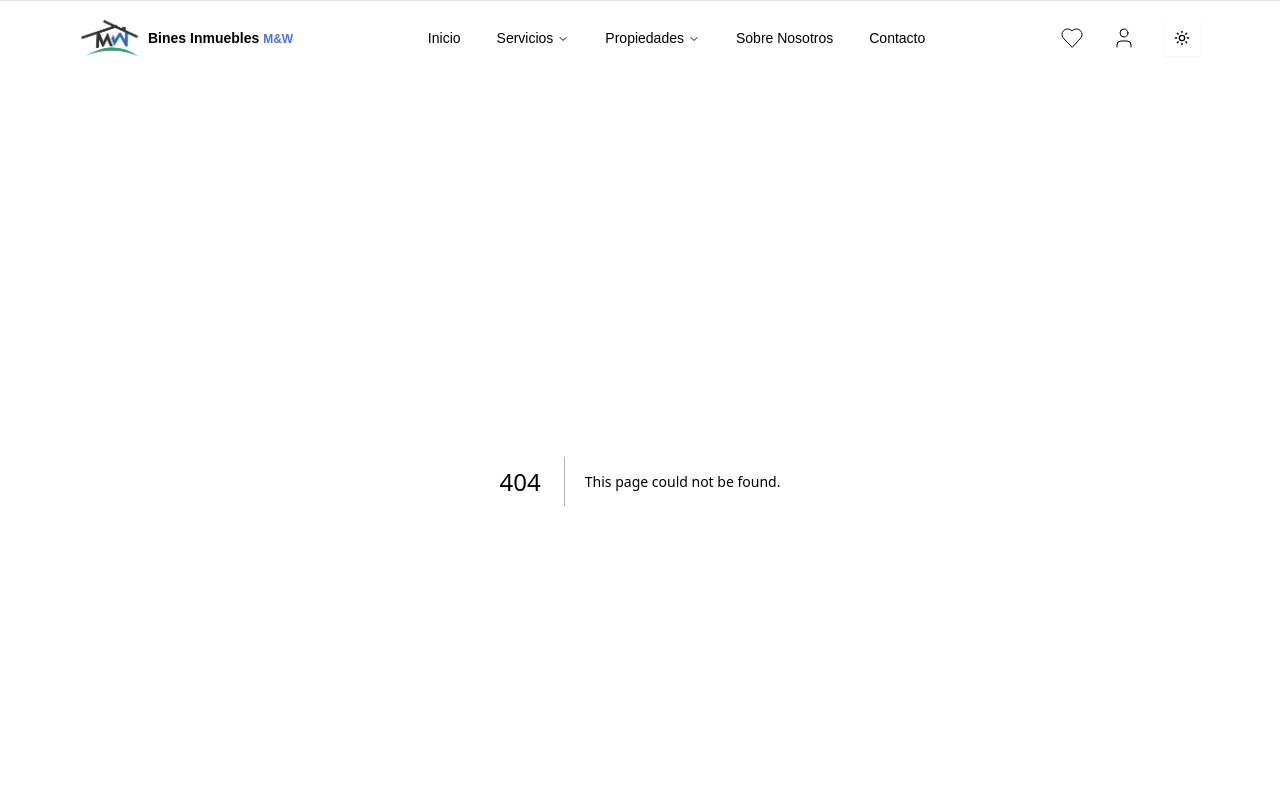
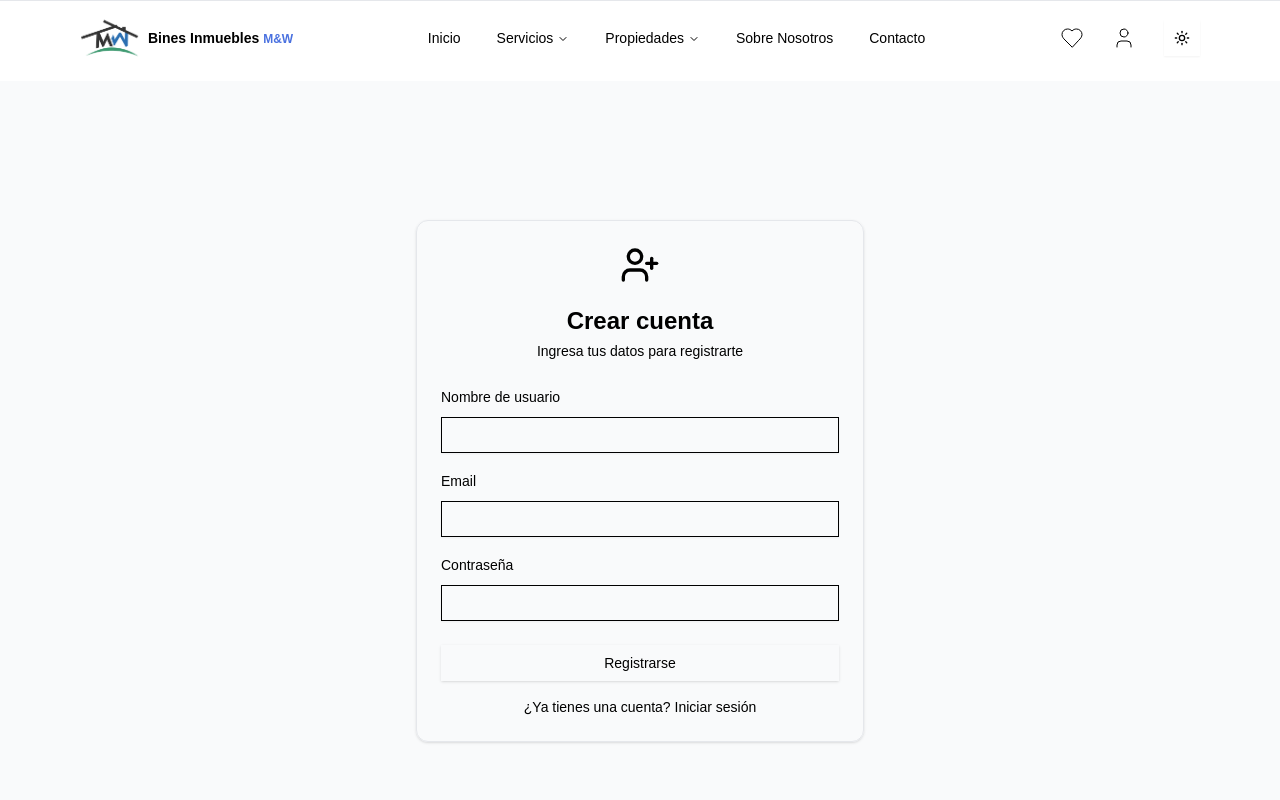
Before and after one commit to WESGAGU/mwbienesinmuebles, a Next.js app: page /register in a window 1280 px wide. Before the commit this address had no page. Shown: the top 800 px of the page. Built offline with nearby package versions, Linux system fonts and the light colour scheme; no server answers.

Commit message:
add de nuevas funciones

```diff
--- a/app/layout.tsx
+++ b/app/layout.tsx
@@ -4,6 +4,8 @@ import "./globals.css";
 import Navbar from "@/components/navagation/navbar";
 import Footer from "@/components/navagation/footer";
 import { ThemeProvider } from "@/components/theme-provider";
+import { SpeedInsights } from "@vercel/speed-insights/next";
+import { Analytics } from "@vercel/analytics/react";
 
 const geistSans = localFont({
   src: "./fonts/GeistVF.woff",
@@ -31,6 +33,8 @@ export default function RootLayout({
       <body
         className={`${geistSans.variable} ${geistMono.variable} antialiased`}
       >
+        <Analytics/>
+        <SpeedInsights/>
         <ThemeProvider
             attribute="class"
             defaultTheme="system"
--- /dev/null
+++ b/app/login/page.tsx
@@ -0,0 +1,91 @@
+'use client';
+
+import { useState } from 'react';
+import { useRouter } from 'next/navigation';
+import { login } from '@/lib/auth';
+import { Button } from '@/components/ui/button';
+import { Input } from '@/components/ui/input';
+import { Card, CardHeader, CardContent, CardFooter } from '@/components/ui/card';
+import { Label } from '@/components/ui/label';
+import Link from 'next/link';
+import { LogIn } from 'lucide-react';
+
+export default function LoginPage() {
+  const router = useRouter();
+  const [credentials, setCredentials] = useState({
+    identifier: '',
+    password: '',
+  });
+  const [error, setError] = useState('');
+
+  const handleSubmit = async (e: React.FormEvent) => {
+    e.preventDefault();
+    try {
+      const response = await login(credentials);
+      if (response.jwt) {
+        localStorage.setItem('token', response.jwt);
+        router.push('/');
+      }
+    } catch (err: any) {
+      setError(err.response?.data?.error?.message || 'Error al iniciar sesión');
+    }
+  };
+
+  return (
+    <div className="min-h-screen flex items-center justify-center bg-gray-50">
+      <Card className="w-full max-w-md">
+        <CardHeader className="space-y-1">
+          <div className="flex items-center justify-center mb-4">
+            <LogIn className="h-10 w-10 text-primary" />
+          </div>
+          <h2 className="text-2xl font-bold text-center">Iniciar sesión</h2>
+          <p className="text-sm text-muted-foreground text-center">
+            Ingresa tus credenciales para acceder
+          </p>
+        </CardHeader>
+        <form onSubmit={handleSubmit}>
+          <CardContent className="space-y-4">
+            <div className="space-y-2">
+              <Label htmlFor="identifier">Email o nombre de usuario</Label>
+              <Input
+                id="identifier"
+                type="text"
+                required
+                value={credentials.identifier}
+                onChange={(e) =>
+                  setCredentials({ ...credentials, identifier: e.target.value })
+                }
+              />
+            </div>
+            <div className="space-y-2">
+              <Label htmlFor="password">Contraseña</Label>
+              <Input
+                id="password"
+                type="password"
+                required
+                value={credentials.password}
+                onChange={(e) =>
+                  setCredentials({ ...credentials, password: e.target.value })
+                }
+              />
+            </div>
+            {error && (
+              <p className="text-sm text-destructive text-center">{error}</p>
+            )}
+          </CardContent>
+          <CardFooter className="flex flex-col space-y-4">
+            <Button type="submit" className="w-full">
+              Iniciar sesión
+            </Button>
+            <p className="text-sm text-center text-muted-foreground">
+              ¿No tienes una cuenta?{' '}
+              <Link href="/register" className="text-primary hover:underline">
+                Registrarse
+              </Link>
+            </p>
+          </CardFooter>
+        </form>
+      </Card>
+    </div>
+  );
+}
--- /dev/null
+++ b/app/register/page.tsx
@@ -0,0 +1,104 @@
+'use client';
+
+import { useState } from 'react';
+import { useRouter } from 'next/navigation';
+import { register } from '@/lib/auth';
+import { Button } from '@/components/ui/button';
+import { Input } from '@/components/ui/input';
+import { Card, CardHeader, CardContent, CardFooter } from '@/components/ui/card';
+import { Label } from '@/components/ui/label';
+import Link from 'next/link';
+import { UserPlus } from 'lucide-react';
+
+export default function RegisterPage() {
+  const router = useRouter();
+  const [formData, setFormData] = useState({
+    username: '',
+    email: '',
+    password: '',
+  });
+  const [error, setError] = useState('');
+
+  const handleSubmit = async (e: React.FormEvent) => {
+    e.preventDefault();
+    try {
+      const response = await register(formData);
+      if (response.jwt) {
+        localStorage.setItem('token', response.jwt);
+        router.push('/');
+      }
+    } catch (err: any) {
+      setError(err.response?.data?.error?.message || 'Error al registrar usuario');
+    }
+  };
+
+  return (
+    <div className="min-h-screen flex items-center justify-center bg-gray-50">
+      <Card className="w-full max-w-md">
+        <CardHeader className="space-y-1">
+          <div className="flex items-center justify-center mb-4">
+            <UserPlus className="h-10 w-10 text-primary" />
+          </div>
+          <h2 className="text-2xl font-bold text-center">Crear cuenta</h2>
+          <p className="text-sm text-muted-foreground text-center">
+            Ingresa tus datos para registrarte
+          </p>
+        </CardHeader>
+        <form onSubmit={handleSubmit}>
+          <CardContent className="space-y-4">
+            <div className="space-y-2">
+              <Label htmlFor="username">Nombre de usuario</Label>
+              <Input
+                id="username"
+                type="text"
+                required
+                value={formData.username}
+                onChange={(e) =>
+                  setFormData({ ...formData, username: e.target.value })
+                }
+              />
+            </div>
+            <div className="space-y-2">
+              <Label htmlFor="email">Email</Label>
+              <Input
+                id="email"
+                type="email"
+                required
+                value={formData.email}
+                onChange={(e) =>
+                  setFormData({ ...formData, email: e.target.value })
+                }
+              />
+            </div>
+            <div className="space-y-2">
+              <Label htmlFor="password">Contraseña</Label>
+              <Input
+                id="password"
+                type="password"
+                required
+                value={formData.password}
+                onChange={(e) =>
+                  setFormData({ ...formData, password: e.target.value })
+                }
+              />
+            </div>
+            {error && (
+              <p className="text-sm text-destructive text-center">{error}</p>
+            )}
+          </CardContent>
+          <CardFooter className="flex flex-col space-y-4">
+            <Button type="submit" className="w-full">
+              Registrarse
+            </Button>
+            <p className="text-sm text-center text-muted-foreground">
+              ¿Ya tienes una cuenta?{' '}
+              <Link href="/login" className="text-primary hover:underline">
+                Iniciar sesión
+              </Link>
+            </p>
+          </CardFooter>
+        </form>
+      </Card>
+    </div>
+  );
+}
--- a/components/navagation/navbar.tsx
+++ b/components/navagation/navbar.tsx
@@ -88,7 +88,7 @@ const Navbar = () => {
             )}
           </div>
 
-          <User strokeWidth={1} className="cursor-pointer" onClick={() => router.push("/pages/account")}/>
+          <User strokeWidth={1} className="cursor-pointer" onClick={() => router.push("/register")}/>
           <ToggleTheme />
         </div>
       </div>
--- /dev/null
+++ b/components/ui/alert.tsx
@@ -0,0 +1,59 @@
+import * as React from "react"
+import { cva, type VariantProps } from "class-variance-authority"
+
+import { cn } from "@/lib/utils"
+
+const alertVariants = cva(
+  "relative w-full rounded-lg border px-4 py-3 text-sm [&>svg+div]:translate-y-[-3px] [&>svg]:absolute [&>svg]:left-4 [&>svg]:top-4 [&>svg]:text-foreground [&>svg~*]:pl-7",
+  {
+    variants: {
+      variant: {
+        default: "bg-background text-foreground",
+        destructive:
+          "border-destructive/50 text-destructive dark:border-destructive [&>svg]:text-destructive",
+      },
+    },
+    defaultVariants: {
+      variant: "default",
+    },
+  }
+)
+
+const Alert = React.forwardRef<
+  HTMLDivElement,
+  React.HTMLAttributes<HTMLDivElement> & VariantProps<typeof alertVariants>
+>(({ className, variant, ...props }, ref) => (
+  <div
+    ref={ref}
+    role="alert"
+    className={cn(alertVariants({ variant }), className)}
+    {...props}
+  />
+))
+Alert.displayName = "Alert"
+
+const AlertTitle = React.forwardRef<
+  HTMLParagraphElement,
+  React.HTMLAttributes<HTMLHeadingElement>
+>(({ className, ...props }, ref) => (
+  <h5
+    ref={ref}
+    className={cn("mb-1 font-medium leading-none tracking-tight", className)}
+    {...props}
+  />
+))
+AlertTitle.displayName = "AlertTitle"
+
+const AlertDescription = React.forwardRef<
+  HTMLParagraphElement,
+  React.HTMLAttributes<HTMLParagraphElement>
+>(({ className, ...props }, ref) => (
+  <div
+    ref={ref}
+    className={cn("text-sm [&_p]:leading-relaxed", className)}
+    {...props}
+  />
+))
+AlertDescription.displayName = "AlertDescription"
+
+export { Alert, AlertTitle, AlertDescription }
--- /dev/null
+++ b/lib/auth.ts
@@ -0,0 +1,25 @@
+import axios from 'axios';
+
+const API_URL = process.env.NEXT_PUBLIC_STRAPI_API_URL || 'http://localhost:1337';
+
+export const register = async (userData: {
+  username: string;
+  email: string;
+  password: string;
+}) => {
+  try {
+    const response = await axios.post(`${API_URL}/api/auth/local/register`, userData);
+    return response.data;
+  } catch (error) {
+    throw error;
+  }
+};
+
+export const login = async (credentials: { identifier: string; password: string }) => {
+  try {
+    const response = await axios.post(`${API_URL}/api/auth/local`, credentials);
+    return response.data;
+  } catch (error) {
+    throw error;
+  }
+};
--- a/lib/brevo.ts
+++ b/lib/brevo.ts
@@ -20,7 +20,7 @@ export async function sendEmail({subject, to, htmlContent }: params) {
     smtpEmail.subject = subject;
     smtpEmail.to = to;
     smtpEmail.htmlContent = htmlContent;
-    smtpEmail.sender = {name: "Wesling Garcia", email: "garcia2016weslin@gmail.com"};
+    smtpEmail.sender = {name: "Wesling Garcia", email: "mwbienesinmuebles@gmail.com"};
 
     await apiInstance.sendTransacEmail(smtpEmail);
   } catch (error) {
--- a/package.json
+++ b/package.json
@@ -24,12 +24,16 @@
     "@radix-ui/react-tabs": "^1.1.2",
     "@radix-ui/react-tooltip": "^1.1.6",
     "@strapi/blocks-react-renderer": "^1.0.1",
+    "@vercel/analytics": "^1.4.1",
+    "@vercel/speed-insights": "^1.1.0",
+    "axios": "^1.7.9",
     "class-variance-authority": "^0.7.1",
     "clsx": "^2.1.1",
     "embla-carousel-react": "^8.5.1",
     "lucide": "^0.468.0",
     "lucide-react": "^0.468.0",
     "next": "14.2.16",
+    "next-auth": "^4.24.11",
     "next-themes": "^0.4.4",
     "react": "^18",
     "react-dom": "^18",
```
Also changed, not shown: 1 other file (tests, documents, lock files or other folders).
